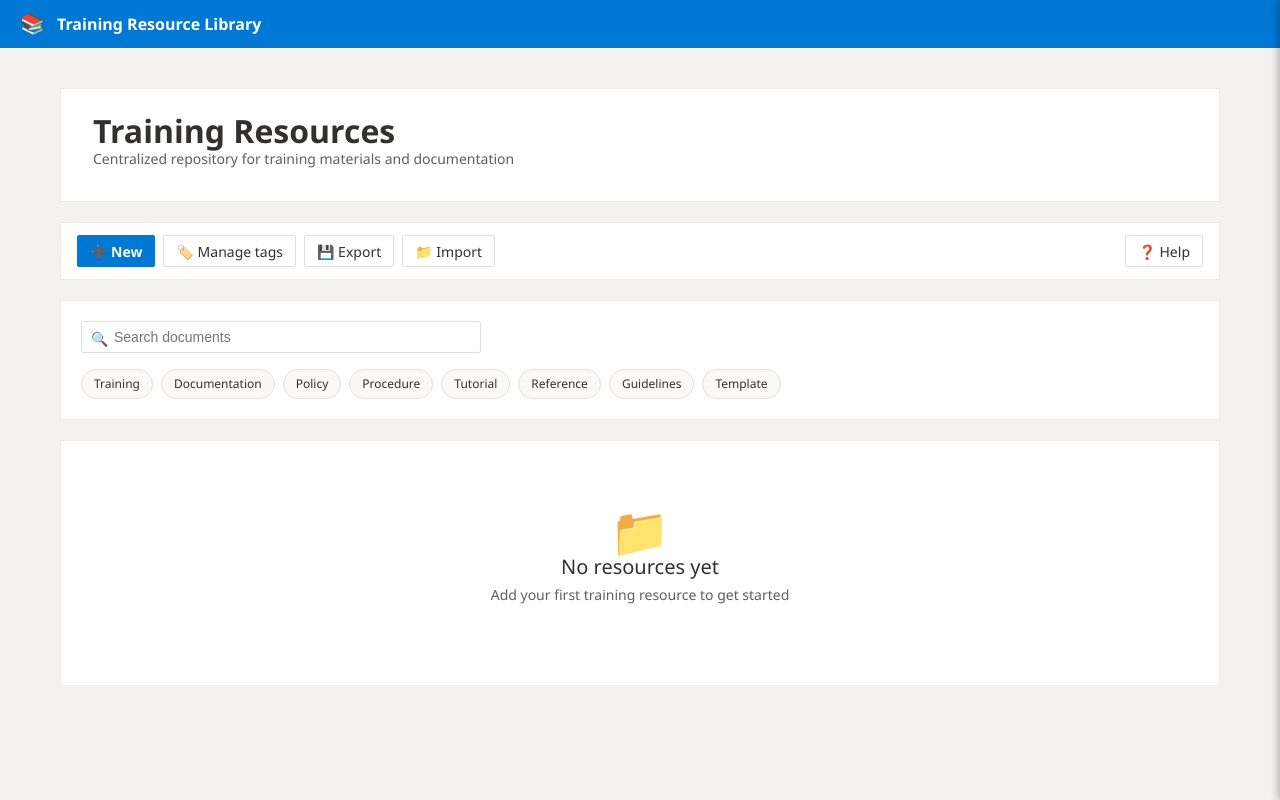
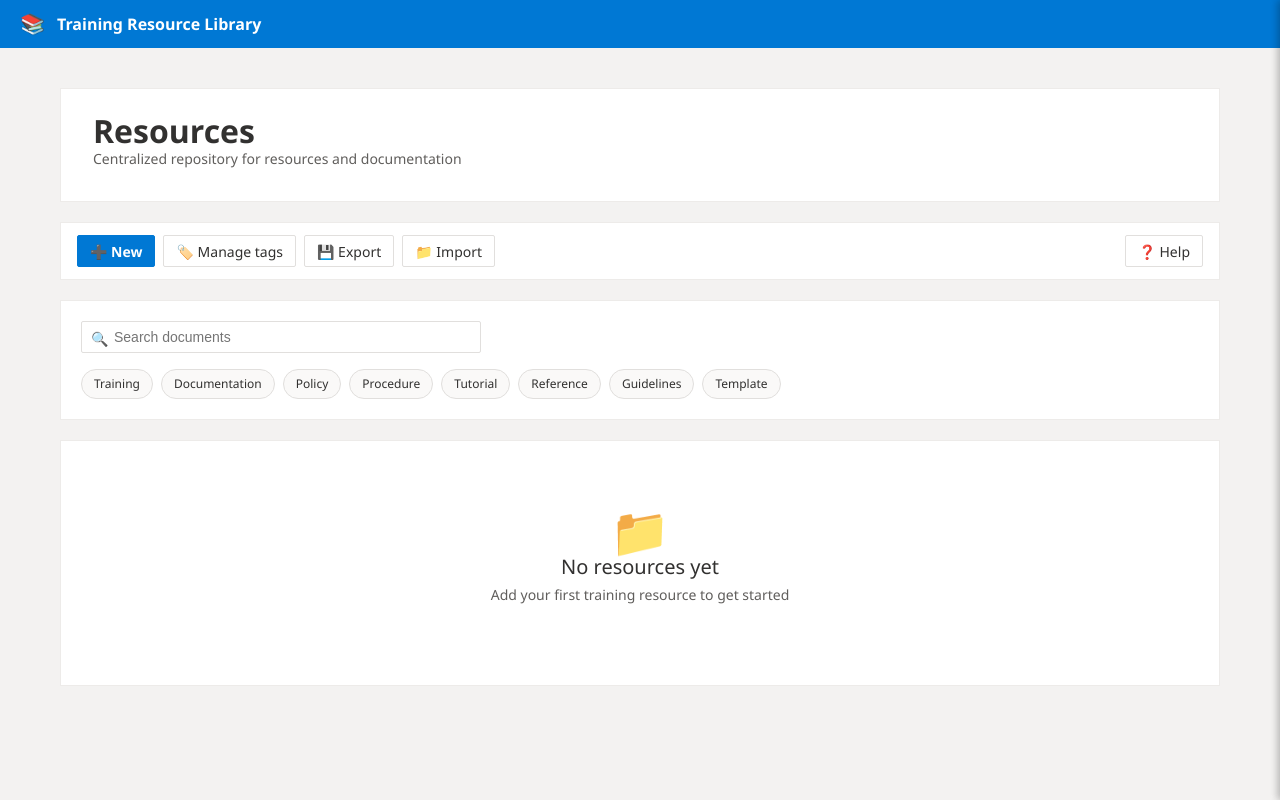
Before and after one commit to rbhans/resource-manager, a plain HTML site: page index.html in a window 1280 px wide. Drawn offline with Linux system fonts and the light colour scheme.

Commit message:
Update index.html

```diff
--- a/index.html
+++ b/index.html
@@ -3,7 +3,7 @@
 <head>
     <meta charset="UTF-8">
     <meta name="viewport" content="width=device-width, initial-scale=1.0">
-    <title>Training Resource Library</title>
+    <title>Resource Library</title>
     <meta name="description" content="SharePoint Training Resource Library">
     <meta name="theme-color" content="#0078d4">
 
@@ -520,8 +520,8 @@
     <div class="container">
         <!-- Page Header -->
         <div class="page-header">
-            <h1 class="page-title">Training Resources</h1>
-            <p class="page-subtitle">Centralized repository for training materials and documentation</p>
+            <h1 class="page-title">Resources</h1>
+            <p class="page-subtitle">Centralized repository for resources and documentation</p>
         </div>
 
         <!-- Action Bar -->
```
